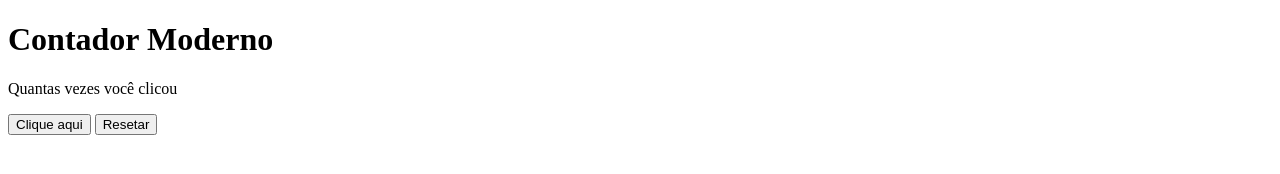
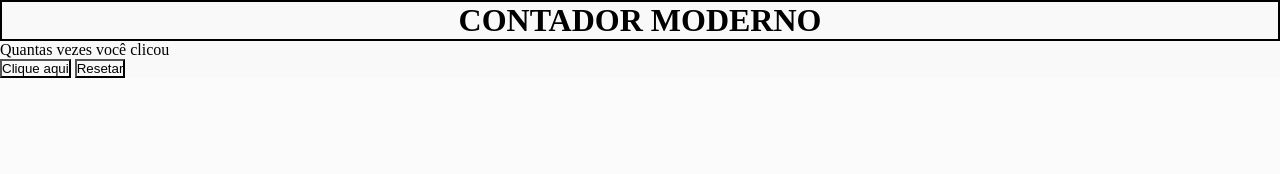
Before and after one commit to SEFlROS/Estudos-JS, a plain HTML site: page Desafio_ChatGPT/4_Desafio/novoContador.html in a window 1280 px wide. Drawn offline with Linux system fonts and the light colour scheme.

Commit message:
Inserindo CSS

```diff
--- /dev/null
+++ b/Desafio_ChatGPT/4_Desafio/novoContador.css
@@ -0,0 +1,19 @@
+*{
+    background-color: #fafafaab;
+    padding: 0;
+    margin: 0;
+}
+
+main-container{
+    display: flex;
+    padding: 20px;
+    margin: 25px;
+}
+
+.main-div{
+    border: 2px black solid;
+    justify-content: center;
+    text-align: center;
+    align-items: center;
+    text-transform: uppercase;
+}
--- a/Desafio_ChatGPT/4_Desafio/novoContador.html
+++ b/Desafio_ChatGPT/4_Desafio/novoContador.html
@@ -1,15 +1,24 @@
 <!DOCTYPE html>
 <html lang="pt-br">
   <head>
-    <meta charset="UTF-8">
-    <meta name="viewport" content="width=device-width, initial-scale=1.0">
+    <meta charset="UTF-8" />
+    <meta name="viewport" content="width=device-width, initial-scale=1.0" />
     <title>Contador Moderno</title>
+    <link rel="stylesheet" href="novoContador.css" />
   </head>
   <body>
+    <main class="main-container">
+      <div class="main-div">
         <h1>Contador Moderno</h1>
+      </div>
+      <div class="main-text">
         <p id="text">Quantas vezes você clicou <span id="vezes"></span></p>
+      </div>
+      <div class="main-button">
         <button id="botao">Clique aqui</button>
         <button id="reset">Resetar</button>
+      </div>
+    </main>
 
     <script src="novoContador.js"></script>
   </body>
--- a/Desafio_ChatGPT/4_Desafio/novoContador.js
+++ b/Desafio_ChatGPT/4_Desafio/novoContador.js
@@ -6,9 +6,11 @@ const reset = document.getElementById(`reset`);
 botao.addEventListener(`click`, function () {
   contador = contador + 1;
   text.textContent = `Você clicou ${contador} vezes`;
+  text.style.color = `black`;
 });
 
 reset.addEventListener(`click`, function(){
   contador = 0
   text.textContent = `Quantas vezes você clicou`
+  text.style.color = `red`;
 })
```
Lines whose indentation alone changed are shown as unchanged.
